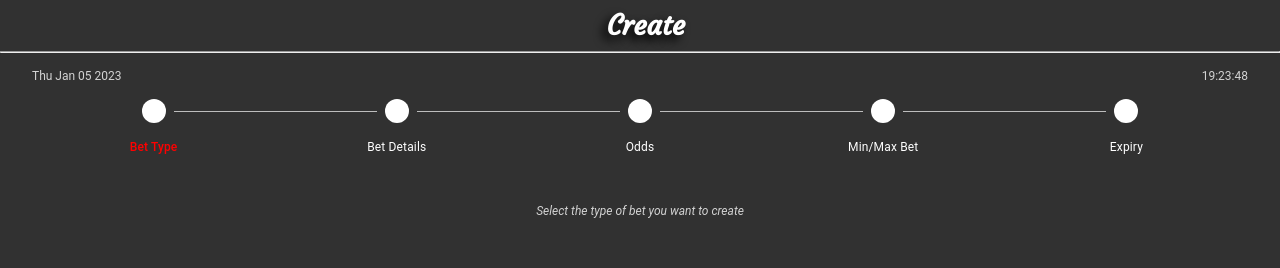
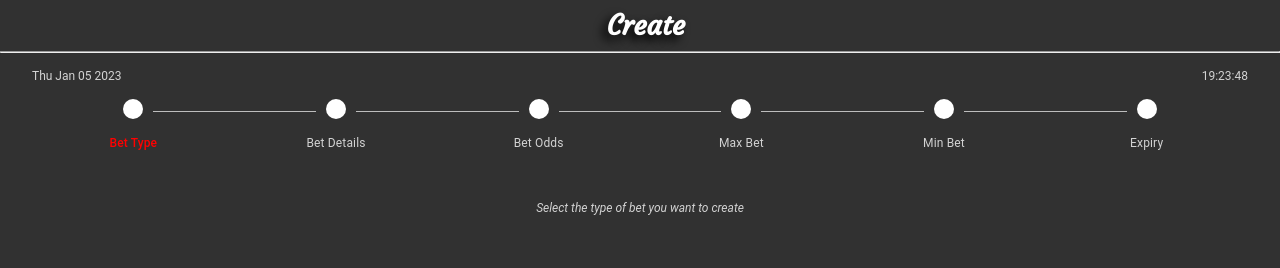
Before and after one commit to mahe993/fwannabet, a React (Create React App) app: page /createbet in a window 1280 px wide. Shown: the top 268 px of the page. Built offline with nearby package versions, Linux system fonts and the light colour scheme; no server answers.

Commit message:
moved clock state upstream, create bet w.i.p. now at final part

```diff
--- a/src/components/CreateBetPageButtons.js
+++ b/src/components/CreateBetPageButtons.js
@@ -13,7 +13,7 @@ const CreateBetPageButtons = (props) => {
           Back
         </Button>
       )}
-      {page !== 4 && (
+      {page !== 5 && (
         <Button
           variant="contained"
           onClick={() => setPage((currPage) => currPage + 1)}
@@ -22,7 +22,7 @@ const CreateBetPageButtons = (props) => {
           Next
         </Button>
       )}
-      {page === 4 && (
+      {page === 5 && (
         <Button
           variant="contained"
           disabled={!isValid}
--- a/src/components/DateAndTime.js
+++ b/src/components/DateAndTime.js
@@ -1,8 +1,8 @@
 import { Box } from "@mui/material";
-import React, { useEffect, useState } from "react";
+import React, { useEffect } from "react";
 
-const DateAndTime = () => {
-  const [clock, setClock] = useState(new Date().toString());
+const DateAndTime = (props) => {
+  const { clock, setClock } = props;
 
   // show clock on mount.
   useEffect(() => {
--- a/src/constants.js
+++ b/src/constants.js
@@ -56,8 +56,9 @@ export const validateFileType = (file) => {
 export const PAGE_STEPS = [
   "Bet Type",
   "Bet Details",
-  "Odds",
-  "Min/Max Bet",
+  "Bet Odds",
+  "Max Bet",
+  "Min Bet",
   "Expiry",
 ];
 
@@ -66,7 +67,8 @@ export const PAGE_INSTRUCTIONS = [
   "Select the type of bet you want to create",
   "Enter a description that you and your friends understand",
   "Set the payout odds for this bet line\nOdds can only be to 1 decimal point, minimum 1.1",
-  "Set the min and max bet you are willing to take\nMax bet cannot exceed your (wallet balance) / (bet odds)\n e.g. wallet balance = $100, bet odds = 3.0, max bet = $33",
+  "Set the TOTAL bet amount you are willing to take\nMax Bet cannot exceed your (wallet balance) / (bet odds)\n e.g. wallet balance = $100, bet odds = 3.0, max bet = $33",
+  "Set the minimum bet amount each player can play\nMin Bet must be at least $1 and cannot exceed Max bet\n e.g. Max Bet = $100, Min Bet = $1 - $100 inclusive ",
   "Set when this betline will close and\nwhen the results will be verified",
 ];
 
--- a/src/forms/NewBetForm.js
+++ b/src/forms/NewBetForm.js
@@ -5,7 +5,11 @@ import { css } from "@emotion/react";
 import { BET_TYPES } from "../constants";
 
 const NewBetForm = (props) => {
-  const { page, register } = props;
+  const {
+    page,
+    register,
+    formValues: { betOdds, maxBet, minBet },
+  } = props;
   return (
     <>
       {page === 0 && (
@@ -75,6 +79,136 @@ const NewBetForm = (props) => {
           `}
         />
       )}
+      {page === 3 && (
+        <Box
+          display="flex"
+          flexDirection="column"
+          alignItems="center"
+          justifyContent="center"
+          gap={2}
+        >
+          <Box
+            className="wallet-balance-display-container"
+            display="flex"
+            flexDirection="column"
+            alignItems="center"
+            justifyContent="center"
+            fontSize={12}
+          >
+            <Box color="lightgrey">Wallet Balance</Box>
+            <Box color="lightgrey">${`balanceAmt`}</Box>
+          </Box>
+          <Box
+            display="flex"
+            flexDirection="column"
+            alignItems="center"
+            justifyContent="center"
+            gap={1}
+          >
+            <label htmlFor="bet-max">Max Bet</label>
+            <input
+              autoComplete="off"
+              id="bet-max"
+              type="text"
+              autoFocus
+              {...register("maxBet", {
+                required: "Field is required",
+                pattern: {
+                  value: /^[1-9]\d*$/,
+                  message: "Please only enter whole numbers!",
+                },
+                validate: (value) => Number(value) > 0, // validate number greater than 0 and lower than walletBalance/betOdds
+              })}
+              css={css`
+                background-color: #313131;
+                outline: none;
+                width: 60px;
+                text-align: center;
+              `}
+            />
+          </Box>
+        </Box>
+      )}
+      {page === 4 && (
+        <Box
+          display="flex"
+          flexDirection="column"
+          alignItems="center"
+          justifyContent="center"
+          gap={2}
+        >
+          <Box
+            className="max-players-display-container"
+            display="flex"
+            flexDirection="column"
+            alignItems="center"
+            justifyContent="center"
+            fontSize={12}
+          >
+            <Box color="lightgrey">Max Number of players</Box>
+            <Box color="lightgrey">
+              {Math.floor(maxBet / minBet) === Infinity
+                ? "N.A"
+                : Math.floor(maxBet / minBet)}
+            </Box>
+          </Box>
+          <Box
+            className="min-max-bet-inputs-container"
+            display="flex"
+            gap={3}
+            alignItems="center"
+            justifyContent="center"
+          >
+            <Box
+              display="flex"
+              flexDirection="column"
+              alignItems="center"
+              justifyContent="center"
+              gap={1}
+            >
+              <label htmlFor="bet-min">Min Bet</label>
+              <input
+                autoComplete="off"
+                id="bet-min"
+                type="text"
+                autoFocus
+                {...register("minBet", {
+                  required: "Field is required",
+                  pattern: {
+                    value: /^[1-9]\d*$/,
+                    message: "Please only enter whole numbers!",
+                  },
+                  validate: (value) => {
+                    return Number(value) > 0 && Number(value) <= maxBet;
+                  },
+                })}
+                css={css`
+                  background-color: #313131;
+                  outline: none;
+                  width: 60px;
+                  text-align: center;
+                `}
+              />
+            </Box>
+          </Box>
+        </Box>
+      )}
+      {page === 5 && (
+        <input
+          autoComplete="off"
+          id="bet-closing-time"
+          type="datetime-local"
+          autoFocus
+          {...register("closingTime", {
+            required: "Field is required",
+          })}
+          css={css`
+            background-color: #313131;
+            outline: none;
+            text-align: center;
+          `}
+        />
+      )}
     </>
   );
 };
--- a/src/pages/CreateBetPage.js
+++ b/src/pages/CreateBetPage.js
@@ -12,6 +12,7 @@ import { useForm } from "react-hook-form";
 import CreateBetPageButtons from "../components/CreateBetPageButtons";
 
 const CreateBetPage = () => {
+  const [clock, setClock] = useState(new Date().toString());
   const [page, setPage] = useState(0);
   const [formValues, setFormValues] = useState({
     betType: "",
@@ -72,8 +73,55 @@ const CreateBetPage = () => {
       setFormValues((prev) => {
         return { ...prev, betOdds: odds };
       });
+    } else {
+      setFormValues((prev) => {
+        return { ...prev, betOdds: "" };
+      });
     }
   }, [watch("betOdds")]);
+
+  // when max bet changes, update overall form
+  useEffect(() => {
+    let val = getValues("maxBet");
+    if (val[0] === "0") return;
+    if (val.indexOf(".") > 0) {
+      val = getValues("maxBet").slice(0, val.indexOf("."));
+    }
+    const max = Number(val);
+    if (max > 0) {
+      setFormValues((prev) => {
+        return { ...prev, maxBet: max };
+      });
+    } else {
+      setFormValues((prev) => {
+        return { ...prev, maxBet: "" };
+      });
+    }
+  }, [watch("maxBet")]);
+
+  // when min bet changes, update overall form
+  useEffect(() => {
+    let val = getValues("minBet");
+    if (val[0] === "0") return;
+    if (val.indexOf(".") > 0) {
+      val = getValues("minBet").slice(0, val.indexOf("."));
+    }
+    const min = Number(val);
+    if (min > formValues?.maxBet) {
+      return setFormValues((prev) => {
+        return { ...prev, minBet: "" };
+      });
+    }
+    if (min > 0) {
+      setFormValues((prev) => {
+        return { ...prev, minBet: min };
+      });
+    } else {
+      setFormValues((prev) => {
+        return { ...prev, minBet: "" };
+      });
+    }
+  }, [watch("minBet")]);
 
   useEffect(() => {
     console.log(formValues);
@@ -83,23 +131,50 @@ const CreateBetPage = () => {
     <Box display="flex" flexDirection="column" alignItems="center" gap={2}>
       <PageHeader header="Create" />
       <Box className="date-time-row" width="95vw">
-        <DateAndTime />
+        <DateAndTime clock={clock} setClock={setClock} />
       </Box>
-      <Box className="stepper-container" width="95vw">
+      <Box className="bet-page-stepper-container" width="95vw">
         <Stepper activeStep={page} alternativeLabel>
           {PAGE_STEPS.map((label, idx) => (
             <Step key={label}>
-              <StepLabel>
-                <Box color={page === idx && "red"} fontSize={12}>
+              <StepLabel StepIconProps={{ fontSize: "small" }}>
+                <Box color={page === idx ? "red" : "lightgrey"} fontSize={12}>
                   {label}
                 </Box>
+                {label === "Bet Odds" && (
+                  <Box
+                    color={page === idx ? "red" : "lightgreen"}
+                    fontSize={12}
+                    minHeight="17.2px"
+                  >
+                    {formValues?.betOdds && `1:${formValues?.betOdds}`}
+                  </Box>
+                )}
+                {label === "Max Bet" && formValues?.maxBet && (
+                  <Box
+                    color={page === idx ? "red" : "lightgreen"}
+                    fontSize={12}
+                    minHeight="17.2px"
+                  >
+                    ${formValues?.maxBet}
+                  </Box>
+                )}
+                {label === "Min Bet" && formValues?.minBet && (
+                  <Box
+                    color={page === idx ? "red" : "lightgreen"}
+                    fontSize={12}
+                    minHeight="17.2px"
+                  >
+                    ${formValues?.minBet}
+                  </Box>
+                )}
               </StepLabel>
             </Step>
           ))}
         </Stepper>
       </Box>
       <Box
-        className="page-container"
+        className="bet-page-container"
         width="100%"
         height="65vh"
         display="flex"
@@ -107,7 +182,7 @@ const CreateBetPage = () => {
         alignItems="center"
         justifyContent="space-between"
       >
-        <Box className="page-instructions" mt={4}>
+        <Box className="bet-instructions" mt={2}>
           {PAGE_INSTRUCTIONS.map((instruction, idx) => (
             <Box
               key={instruction}
@@ -122,10 +197,15 @@ const CreateBetPage = () => {
             </Box>
           ))}
         </Box>
-        <Box className="page-form">
-          <NewBetForm page={page} setPage={setPage} register={register} />
+        <Box className="bet-form">
+          <NewBetForm
+            page={page}
+            setPage={setPage}
+            register={register}
+            formValues={formValues}
+          />
         </Box>
-        <Box className="page-buttons" display="flex" gap={1}>
+        <Box className="bet-buttons" display="flex" gap={1}>
           <CreateBetPageButtons
             page={page}
             setPage={setPage}
--- a/src/pages/HomePage.js
+++ b/src/pages/HomePage.js
@@ -10,13 +10,14 @@ import BetlinesTab from "../tabs/BetlinesTab";
 import DateAndTime from "../components/DateAndTime";
 
 const HomePage = () => {
+  const [clock, setClock] = useState(new Date().toString());
   const [pageValue, setPageValue] = useState(0);
 
   return (
     <Box display="flex" flexDirection="column" alignItems="center" gap={2}>
       <PageHeader header="WannaBet™" />
       <Box className="date-time-row" width="95vw" mb={-2}>
-        <DateAndTime />
+        <DateAndTime clock={clock} setClock={setClock} />
       </Box>
       <Box width="100%" bgcolor="transparent">
         <Tabs
```
